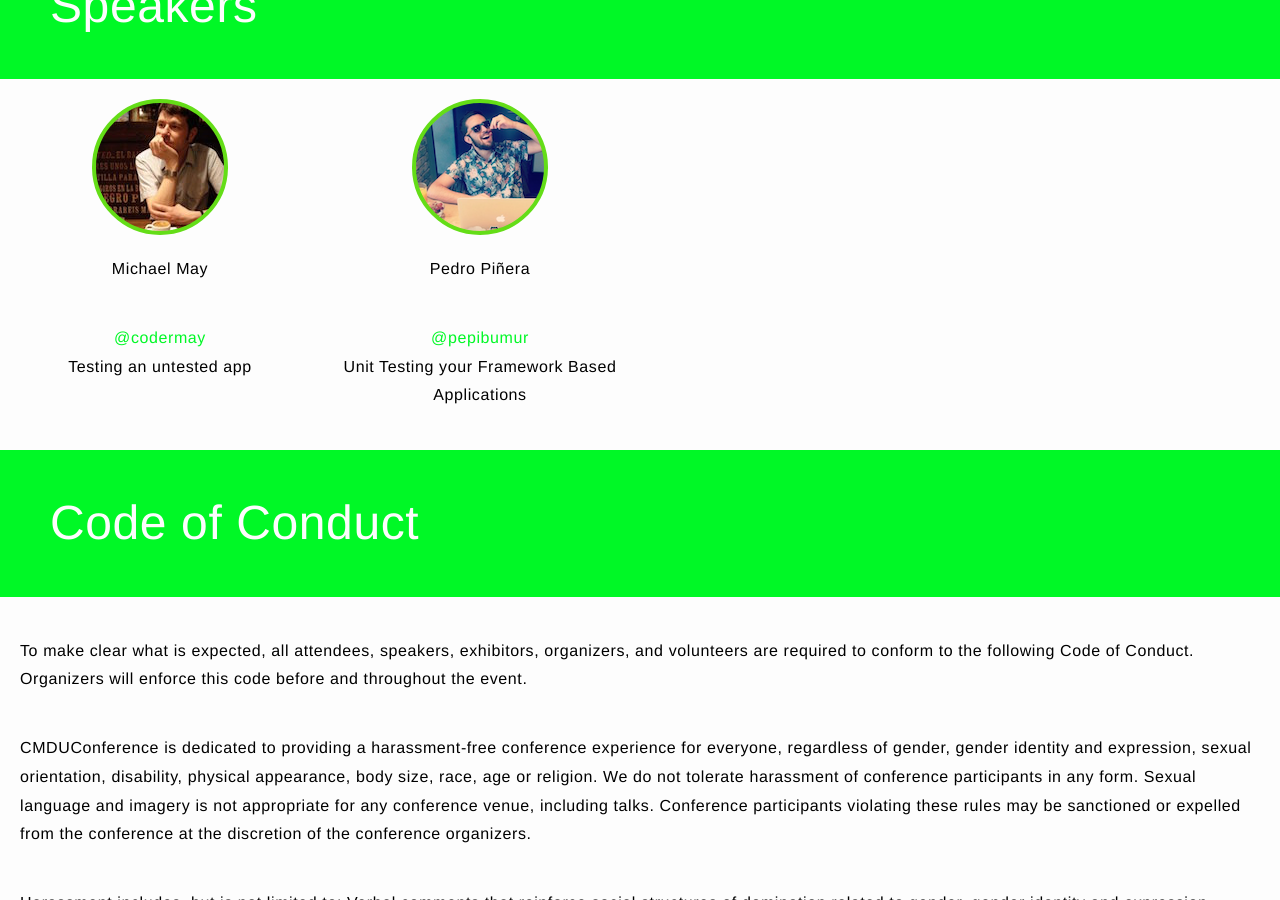
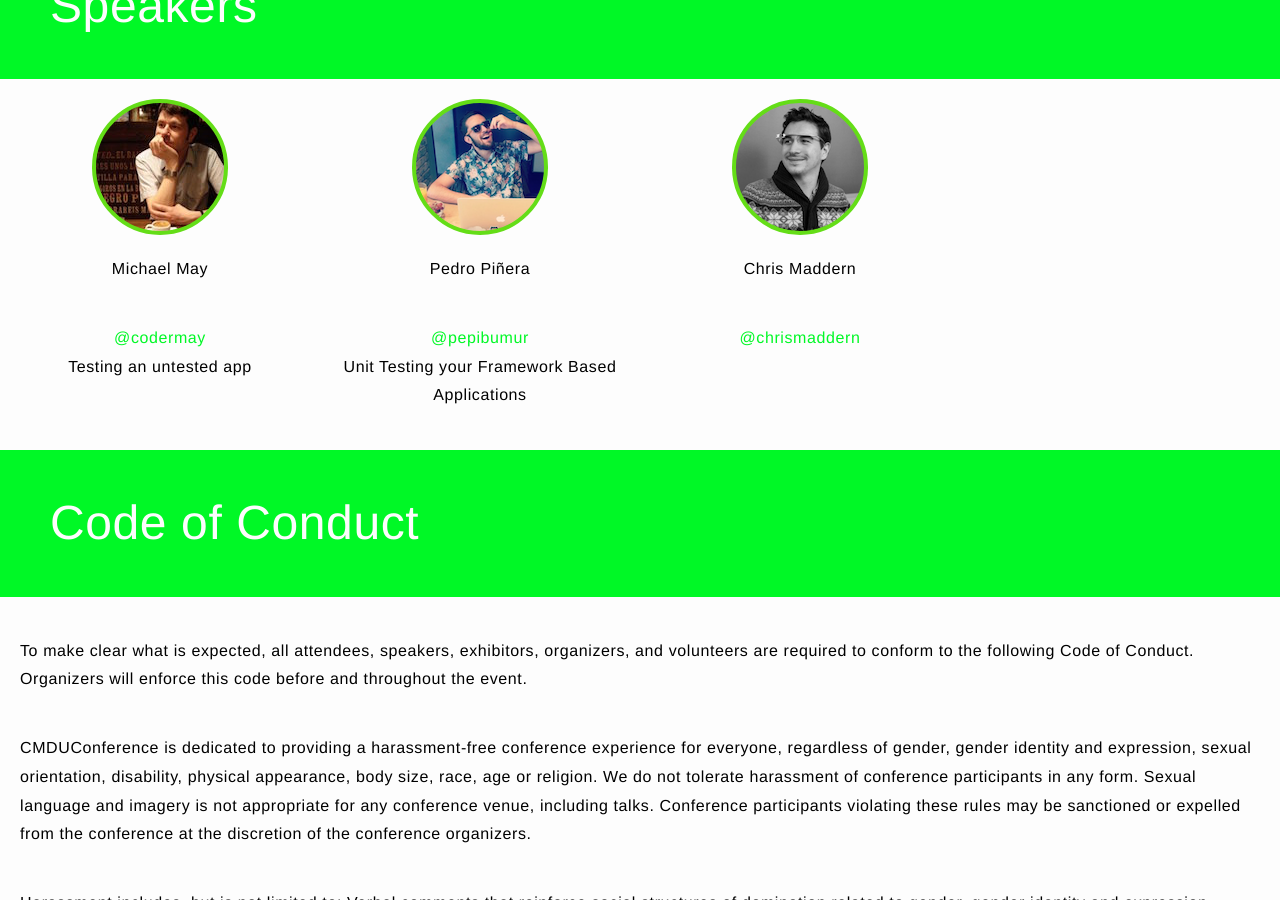
Before and after one commit to cmduconf/cmduconf.github.io, a Jekyll site: the page built from index.html, in a window 1280 px wide and 900 px high, scrolled down 848 px. Built offline with Jekyll 4.4.1, drawn with Linux system fonts in a browser that asks for light colours; nearby versions of some CDN libraries.

Commit message:
Adding Chris as speaker

```diff
--- a/index.html
+++ b/index.html
@@ -38,6 +38,13 @@
     <p class="center"><a href="https://twitter.com/pepibumur" target="new">@pepibumur</a><br>
     Unit Testing your Framework Based Applications</p>
     </div>
+
+    <div class="center speaker">
+    <a class="speaker-image" style='background-image: url("{{ SITEURL }}/assets/chrismaddern.png");' href="https://twitter.com/chrismaddern" target="new"></a>
+    <p class="center">Chris Maddern<br>
+    <p class="center"><a href="https://twitter.com/chrismaddern" target="new">@chrismaddern</a><br>
+    </p>
+    </div>
   </div>
 </div>
 
```
Also changed, not shown: assets/chrismaddern.png (added), 4 other files.
